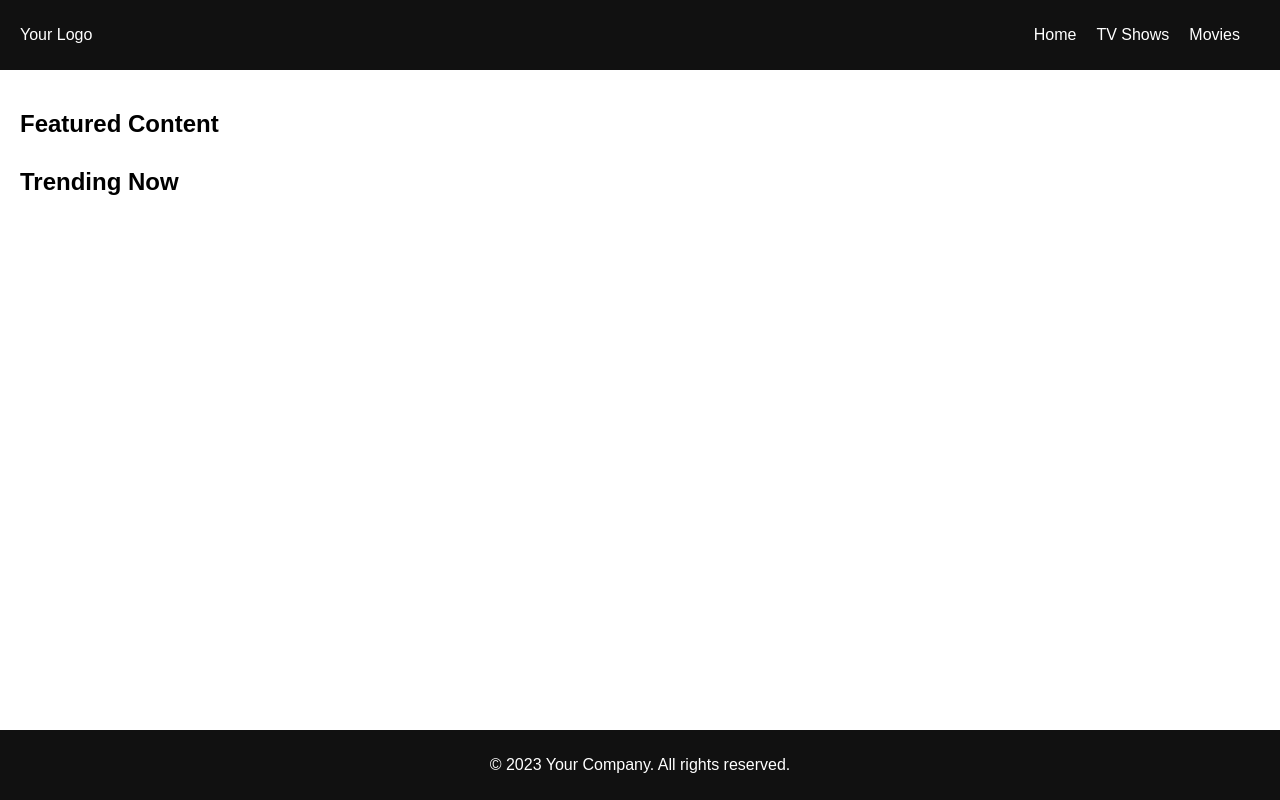
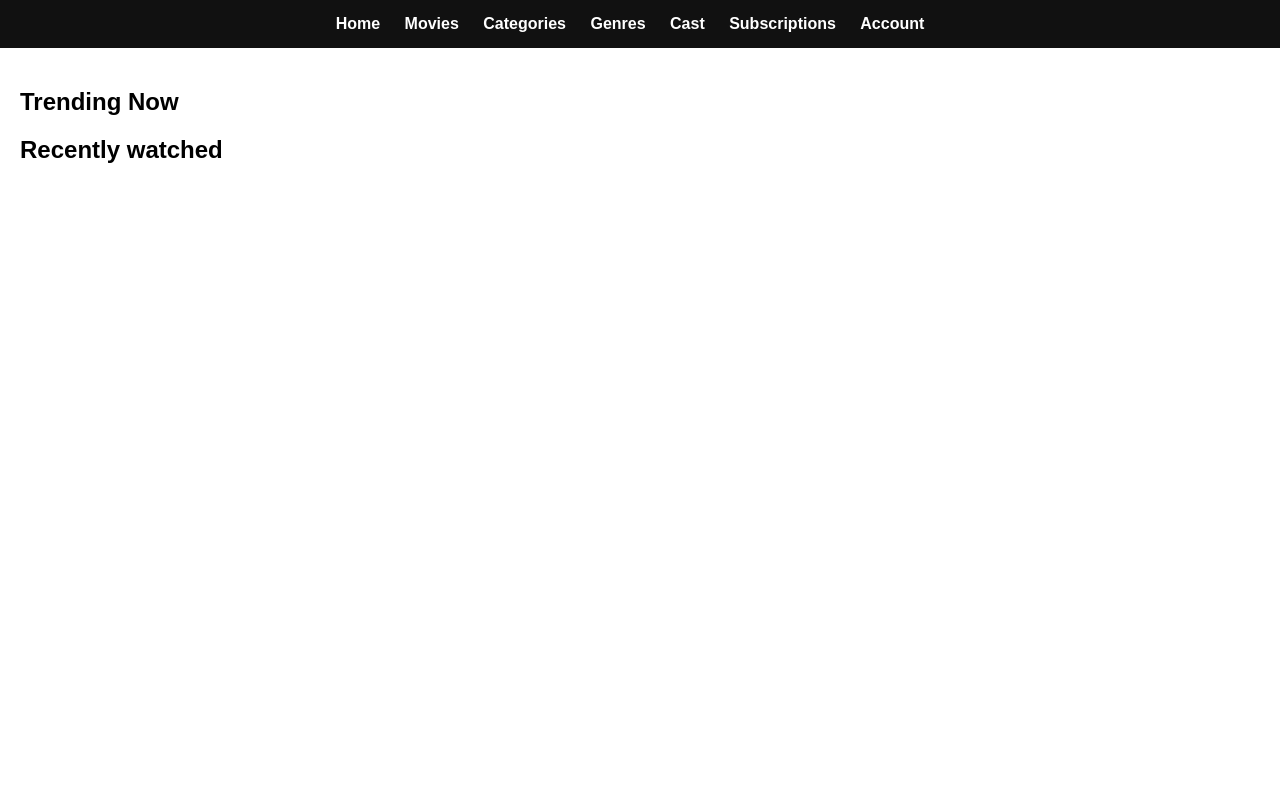
Before and after one commit to Nithishma123/Online-Video-Streaming, a Flask app: page /home.html in a window 1280 px wide. Run offline with Flask 3, Linux system fonts and the light colour scheme; parts of the project's set-up code (start-up, migrations or seed data) failed here and were passed over.

Commit message:
Added Movies, Categories, Genres

```diff
--- a/webserver/server.py
+++ b/webserver/server.py
@@ -134,6 +134,46 @@ def home_screen():
     return render_template('home.html')
 
 
+@app.route('/api/movies/<int:category_id>', methods=['GET'])
+def get_all_movies(category_id):
+    cursor = g.conn.execute(text("select * from video_item_belongsto where category_id=:category_id"),
+                            {'category_id': category_id})
+    result = cursor.fetchall()
+    items = [dict(row) for row in result]
+    cursor.close()
+    logging.debug(items)
+    return jsonify({'items': items, 'status': 'success'})
+
+@app.route('/api/categories', methods=['GET'])
+def get_all_categories():
+    cursor = g.conn.execute(text("select * from categories"))
+    result = cursor.fetchall()
+    items = [dict(row) for row in result]
+    cursor.close()
+    logging.debug(items)
+    return jsonify({'items': items, 'status': 'success'})
+
+@app.route('/api/genres', methods=['GET'])
+def get_all_genres():
+    cursor = g.conn.execute(text("select * from genre"))
+    result = cursor.fetchall()
+    items = [dict(row) for row in result]
+    cursor.close()
+    logging.debug(items)
+    return jsonify({'items': items, 'status': 'success'})
+
+@app.route('/api/movies/<int:genre_id>', methods=['GET'])
+def get_movie_by_genre(genre_id):
+    cursor = g.conn.execute(text("select * from linked_to l inner join video_item_belongsto v on v.video_id = "
+                                 "l.video_id where l.genre_id=:genre_id"),
+                            {'genre_id': genre_id})
+    result = cursor.fetchall()
+    items = [dict(row) for row in result]
+    cursor.close()
+    logging.debug(items)
+    return jsonify({'items': items, 'status': 'success'})
+
+
 if __name__ == "__main__":
     import click
 
--- a/webserver/static/home.css
+++ b/webserver/static/home.css
@@ -1,51 +1,82 @@
-    body {
+body {
+    margin: 0;
+    padding: 0;
     font-family: 'Arial', sans-serif;
-    margin: 0;
 }
 
 header {
-    background: #111;
-    color: white;
-    padding: 10px 20px;
-    display: flex;
-    justify-content: space-between;
-    align-items: center;
+    background-color: #111;
+    padding: 15px;
+    text-align: center;
 }
 
 nav ul {
     list-style: none;
-    display: flex;
+    padding: 0;
+    margin: 0;
 }
 
-nav li {
+nav ul li {
+    display: inline;
     margin-right: 20px;
 }
 
 nav a {
     text-decoration: none;
-    color: white;
+    color: #fff;
+    font-weight: bold;
+    font-size: 16px;
 }
 
 main {
     padding: 20px;
 }
 
-section {
-    margin-bottom: 30px;
+.item-container {
+    display: grid;
+    grid-template-columns: repeat(auto-fit, minmax(200px, 1fr));
+    grid-gap: 20px;
 }
 
-h2 {
-    font-size: 24px;
-    margin-bottom: 15px;
+.item {
+    background-color: #333;
+    border-radius: 8px;
+    overflow: hidden;
+    box-shadow: 0 4px 8px rgba(0, 0, 0, 0.1);
 }
 
+.item img {
+    width: 100%;
+    height: 100%;
+    object-fit: cover;
+}
 
-footer {
-    background: #111;
-    color: white;
-    text-align: center;
-    padding: 10px 0;
-    position: fixed;
-    bottom: 0;
-    width: 100%;
+.item-content {
+    padding: 15px;
 }
+
+.item h3 {
+    margin: 0;
+    font-size: 18px;
+    color: #fff;
+}
+
+.item p {
+    margin: 8px 0;
+    font-size: 14px;
+    color: #ccc;
+}
+
+.item a {
+    color: #e50914;
+    text-decoration: none;
+    font-weight: bold;
+}
+
+.movie-card, .category-item, .genre-item {
+    border: 1px solid #ddd;
+    margin: 10px;
+    padding: 10px;
+    border-radius: 5px;
+    box-shadow: 0 4px 8px rgba(0, 0, 0, 0.1);
+}
--- /dev/null
+++ b/webserver/static/home.js
@@ -0,0 +1,184 @@
+document.addEventListener('DOMContentLoaded', function () {
+    function fetchAndDisplayMovies() {
+        fetch('http://192.168.1.30:8111/api/movies/2')
+            .then(response => response.json())
+            .then(data => {
+                if (data.status === 'success') {
+                    displayMovies(data.items);
+                    showMoviesSection();
+                } else {
+                    console.error('Failed to fetch movies:', data.status);
+                }
+            })
+            .catch(error => console.error('Error fetching movies:', error));
+    }
+
+    document.getElementById('movies').addEventListener('click', function () {
+        fetchAndDisplayMovies();
+    });
+
+    function displayMovies(movies) {
+        const movieContainer = document.getElementById('movieContainer');
+        movieContainer.innerHTML = '';
+
+        movies.forEach(movie => {
+            const movieCard = createMovieCard(movie);
+            movieContainer.appendChild(movieCard);
+        });
+    }
+
+    function createMovieCard(movie) {
+        const movieCard = document.createElement('div');
+        movieCard.classList.add('movie-card');
+
+        movieCard.innerHTML = `
+            <h3>${movie.name}</h3>
+            <p>${movie.description}</p>
+            <p>Duration: ${movie.duration}</p>
+            <a href="${movie.video_link}" target="_blank">IMDb Link</a>
+        `;
+
+        return movieCard;
+    }
+
+    document.getElementById('categories').addEventListener('click', function () {
+        fetchAndDisplayCategories();
+    });
+
+    function fetchAndDisplayCategories() {
+        fetch('http://192.168.1.30:8111/api/categories')
+            .then(response => response.json())
+            .then(data => {
+                if (data.status === 'success') {
+                    displayCategories(data.items);
+                    showCategoriesSection();
+                } else {
+                    console.error('Failed to fetch categories:', data.status);
+                }
+            })
+            .catch(error => console.error('Error fetching categories:', error));
+    }
+
+    function displayCategories(categories) {
+        const categoriesContainer = document.getElementById('categoriesContainer');
+        categoriesContainer.innerHTML = '';
+
+        categories.forEach(category => {
+            const categoryItem = createCategoryItem(category);
+            categoriesContainer.appendChild(categoryItem);
+        });
+    }
+
+    function createCategoryItem(category) {
+        const categoryItem = document.createElement('div');
+        categoryItem.classList.add('category-item');
+
+        categoryItem.innerHTML = `
+            <h3>${category.category_name}</h3>
+        `;
+
+        categoryItem.addEventListener('click', function () {
+            console.log(`Clicked on category: ${category.category_name}, ID: ${category.category_id}`);
+            fetchAndDisplayMoviesByCategory(category.category_id);
+        });
+
+        return categoryItem;
+    }
+
+    function fetchAndDisplayMoviesByCategory(categoryId) {
+        fetch(`http://192.168.1.30:8111/api/movies/${categoryId}`)
+            .then(response => response.json())
+            .then(data => {
+                if (data.status === 'success') {
+                    displayMovies(data.items);
+                    showMoviesSection();
+                } else {
+                    console.error('Failed to fetch movies by category:', data.status);
+                }
+            })
+            .catch(error => console.error('Error fetching movies by category:', error));
+    }
+
+    function showMoviesSection() {
+        document.getElementById('moviesContainer').style.display = 'block';
+        document.getElementById('trendingSection').style.display = 'none';
+        document.getElementById('recentlyWatchedSection').style.display = 'none';
+        document.getElementById('categoriesContainer').style.display = 'none';
+        document.getElementById('genresContainer').style.display = 'none';
+    }
+
+    function showCategoriesSection() {
+        document.getElementById('categoriesContainer').style.display = 'block';
+        document.getElementById('trendingSection').style.display = 'none';
+        document.getElementById('recentlyWatchedSection').style.display = 'none';
+        document.getElementById('moviesContainer').style.display = 'none';
+        document.getElementById('genresContainer').style.display = 'none';
+    }
+
+        function showGenresSection() {
+        document.getElementById('genresContainer').style.display = 'block';
+        document.getElementById('categoriesContainer').style.display = 'none';
+        document.getElementById('trendingSection').style.display = 'none';
+        document.getElementById('recentlyWatchedSection').style.display = 'none';
+        document.getElementById('moviesContainer').style.display = 'none';
+    }
+});
+
+
+//genres
+document.getElementById('genres').addEventListener('click', function () {
+        fetchAndDisplayGenres();
+    });
+
+    function fetchAndDisplayGenres() {
+        fetch('http://192.168.1.30:8111/api/genres')
+            .then(response => response.json())
+            .then(data => {
+                if (data.status === 'success') {
+                    displayGenres(data.items);
+                    showGenresSection();
+                } else {
+                    console.error('Failed to fetch categories:', data.status);
+                }
+            })
+            .catch(error => console.error('Error fetching categories:', error));
+    }
+
+function displayGenres(genres) {
+        const genreContainer = document.getElementById('genresContainer');
+        genreContainer.innerHTML = '';
+
+        genres.forEach(genre => {
+            const genreItem = createGenreItem(genre);
+            genreContainer.appendChild(genreItem);
+        });
+    }
+
+function createGenreItem(genre) {
+        const genreItem = document.createElement('div');
+        genreItem.classList.add('genre-item');
+
+        genreItem.innerHTML = `
+            <h3>${genre.name}</h3>
+        `;
+
+        genreItem.addEventListener('click', function () {
+            fetchAndDisplayMoviesByGenre(genre.genre_id);
+        });
+
+        return genreItem;
+    }
+
+    function fetchAndDisplayMoviesByGenre(genreId) {
+        fetch(`http://192.168.1.30:8111/api/movies/${genre_id}`)
+            .then(response => response.json())
+            .then(data => {
+                if (data.status === 'success') {
+                    displayMovies(data.items);
+                    showMoviesSection();
+                } else {
+                    console.error('Failed to fetch movies by category:', data.status);
+                }
+            })
+            .catch(error => console.error('Error fetching movies by category:', error));
+    }
--- a/webserver/templates/home.html
+++ b/webserver/templates/home.html
@@ -9,31 +9,44 @@
 </head>
 <body>
     <header>
-        <div class="logo">Your Logo</div>
         <nav>
             <ul>
                 <li><a href="#">Home</a></li>
-                <li><a href="#">TV Shows</a></li>
-                <li><a href="#">Movies</a></li>
+                <li><a href="#" id="movies">Movies</a></li>
+                <li><a href="#" id="categories">Categories</a></li>
+                <li><a href="#" id="genres">Genres</a></li>
+                <li><a href="#" id="cast">Cast</a></li>
+                <li><a href="#" id="subscriptions">Subscriptions</a></li>
+                <li><a href="#" id="account">Account</a></li>
                 <!-- Add more navigation items as needed -->
             </ul>
         </nav>
     </header>
 
     <main>
-        <section class="featured">
-            <h2>Featured Content</h2>
-            <!-- Display featured content here -->
-        </section>
-
-        <section class="trending">
+        <section class="trending" id="trendingSection">
             <h2>Trending Now</h2>
             <!-- Display trending content here -->
         </section>
+        <section class="recently-watched" id="recentlyWatchedSection">
+            <h2>Recently watched</h2>
+            <!-- Display recently watched content here -->
+        </section>
+        <section class="movies-list" id="moviesContainer">
+             <div id="movieContainer" class="movie-container">
+            </div>
+        </section>
+
+       <section class="categories-list" id="categoriesContainer">
+    <div id="categoryContainer" class="categories-container">
+    </div>
+</section>
+        <section class="genres-list" id="genresContainer">
+    <div id="genreContainer" class="genre-container">
+    </div>
+</section>
+
     </main>
-
-    <footer>
-        <p>&copy; 2023 Your Company. All rights reserved.</p>
-    </footer>
+<script src="{{ url_for('static', filename='home.js') }}"></script>
 </body>
 </html>
```
